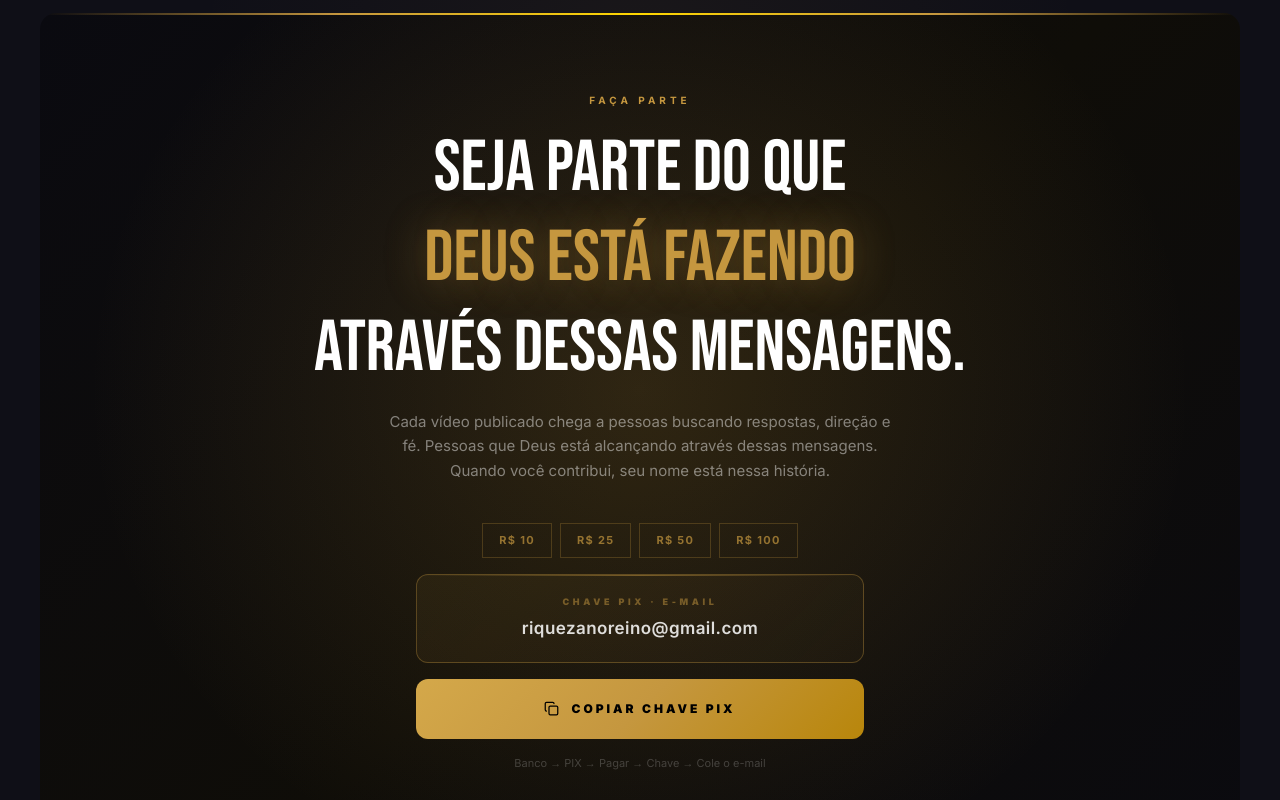
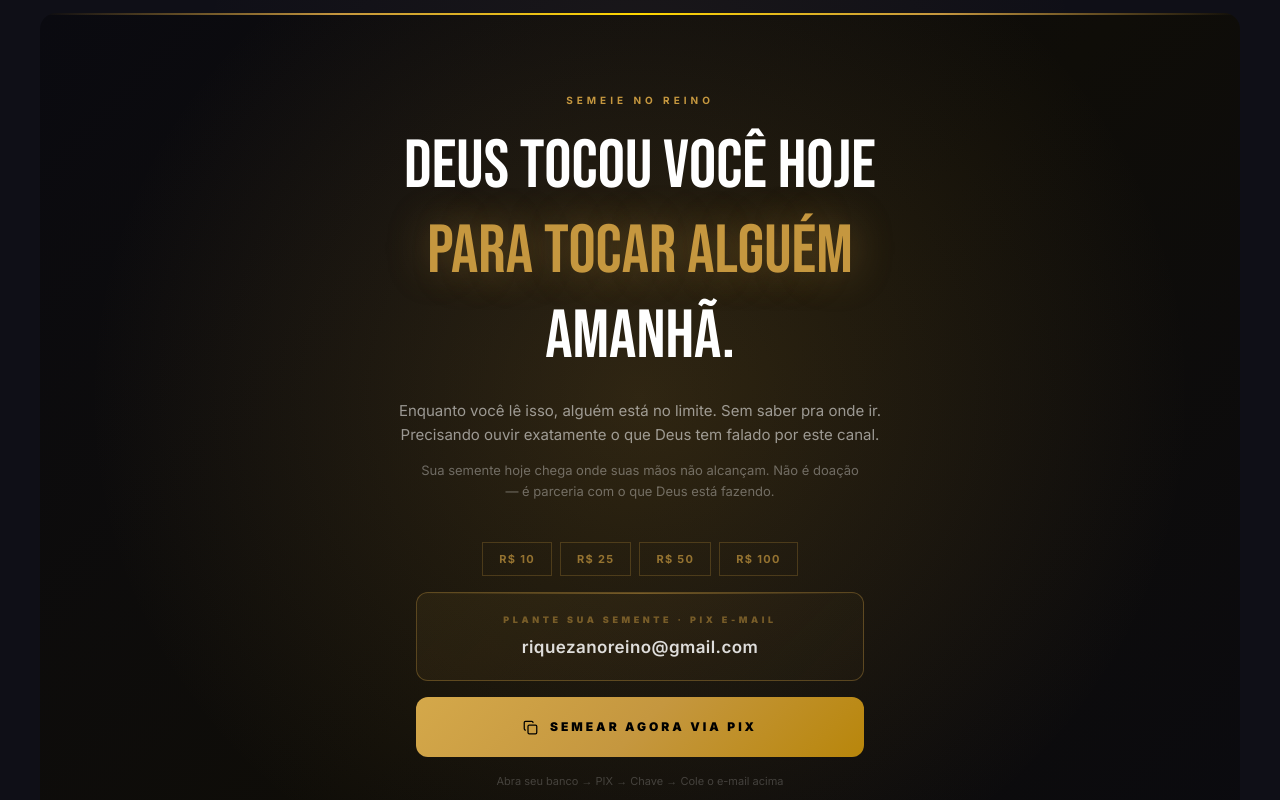
Before and after one commit to arthurrrangel/altomir-rangel, a Next.js app: page / in a window 1280 px wide. Shown: the part 7220-8020 px from the top of the page. Built offline with nearby package versions, Linux system fonts and the light colour scheme; no server answers; a web font is replaced by a local one.

Commit message:
feat: copy de contribuição — tocada de Deus, semeie no reino

```diff
--- a/components/Contribute.tsx
+++ b/components/Contribute.tsx
@@ -212,14 +212,17 @@ export default function Contribute() {
 
             {/* Headline */}
             <div className="max-w-2xl">
-              <span className="font-inter text-[10px] font-bold tracking-[0.4em] text-[#C5973F] uppercase block mb-4">Faça Parte</span>
-              <h3 className="font-bebas text-[clamp(32px,7vw,72px)] leading-tight text-white mb-4">
-                SEJA PARTE DO QUE<br />
-                <span className="text-[#C5973F]" style={{textShadow:'0 0 40px rgba(197,151,63,0.4)'}}>DEUS ESTÁ FAZENDO</span><br />
-                ATRAVÉS DESSAS MENSAGENS.
+              <span className="font-inter text-[10px] font-bold tracking-[0.4em] text-[#C5973F] uppercase block mb-4">Semeie no Reino</span>
+              <h3 className="font-bebas text-[clamp(32px,7vw,68px)] leading-tight text-white mb-5">
+                DEUS TOCOU VOCÊ HOJE<br />
+                <span className="text-[#C5973F]" style={{textShadow:'0 0 40px rgba(197,151,63,0.4)'}}>PARA TOCAR ALGUÉM</span><br />
+                AMANHÃ.
               </h3>
-              <p className="font-inter text-white/45 text-[14px] sm:text-[15px] leading-relaxed max-w-lg mx-auto">
-                Cada vídeo publicado chega a pessoas buscando respostas, direção e fé. Pessoas que Deus está alcançando através dessas mensagens. Quando você contribui, seu nome está nessa história.
+              <p className="font-inter text-white/55 text-[15px] leading-relaxed max-w-lg mx-auto mb-3">
+                Enquanto você lê isso, alguém está no limite. Sem saber pra onde ir. Precisando ouvir exatamente o que Deus tem falado por este canal.
+              </p>
+              <p className="font-inter text-white/35 text-[13px] leading-relaxed max-w-md mx-auto">
+                Sua semente hoje chega onde suas mãos não alcançam. Não é doação — é parceria com o que Deus está fazendo.
               </p>
             </div>
 
@@ -239,7 +242,7 @@ export default function Contribute() {
                 style={{background:'linear-gradient(135deg,rgba(197,151,63,0.08),rgba(197,151,63,0.03))'}}>
                 <div className="absolute top-0 left-0 right-0 h-px bg-gradient-to-r from-transparent via-[#C5973F]/50 to-transparent" />
                 <div className="px-6 py-5 flex flex-col gap-1 items-center">
-                  <span className="font-inter text-[9px] font-black tracking-[0.4em] text-[#C5973F]/50 uppercase">Chave PIX · E-mail</span>
+                  <span className="font-inter text-[9px] font-black tracking-[0.4em] text-[#C5973F]/50 uppercase">Plante sua semente · PIX E-mail</span>
                   <span className="font-inter text-[15px] sm:text-[17px] font-semibold text-white/85 tracking-wide break-all mt-1">{PIX_KEY}</span>
                 </div>
               </div>
@@ -261,11 +264,11 @@ export default function Contribute() {
                   style={{background:'linear-gradient(135deg,rgba(255,255,255,0.15),transparent)'}} />
                 {copied
                   ? <><Check size={16} strokeWidth={3} /> CHAVE COPIADA!</>
-                  : <><Copy size={15} /> COPIAR CHAVE PIX</>}
+                  : <><Copy size={15} /> SEMEAR AGORA VIA PIX</>}
               </button>
 
               <p className="font-inter text-[11px] text-white/20 text-center">
-                Banco → PIX → Pagar → Chave → Cole o e-mail
+                Abra seu banco → PIX → Chave → Cole o e-mail acima
               </p>
             </div>
 
```
